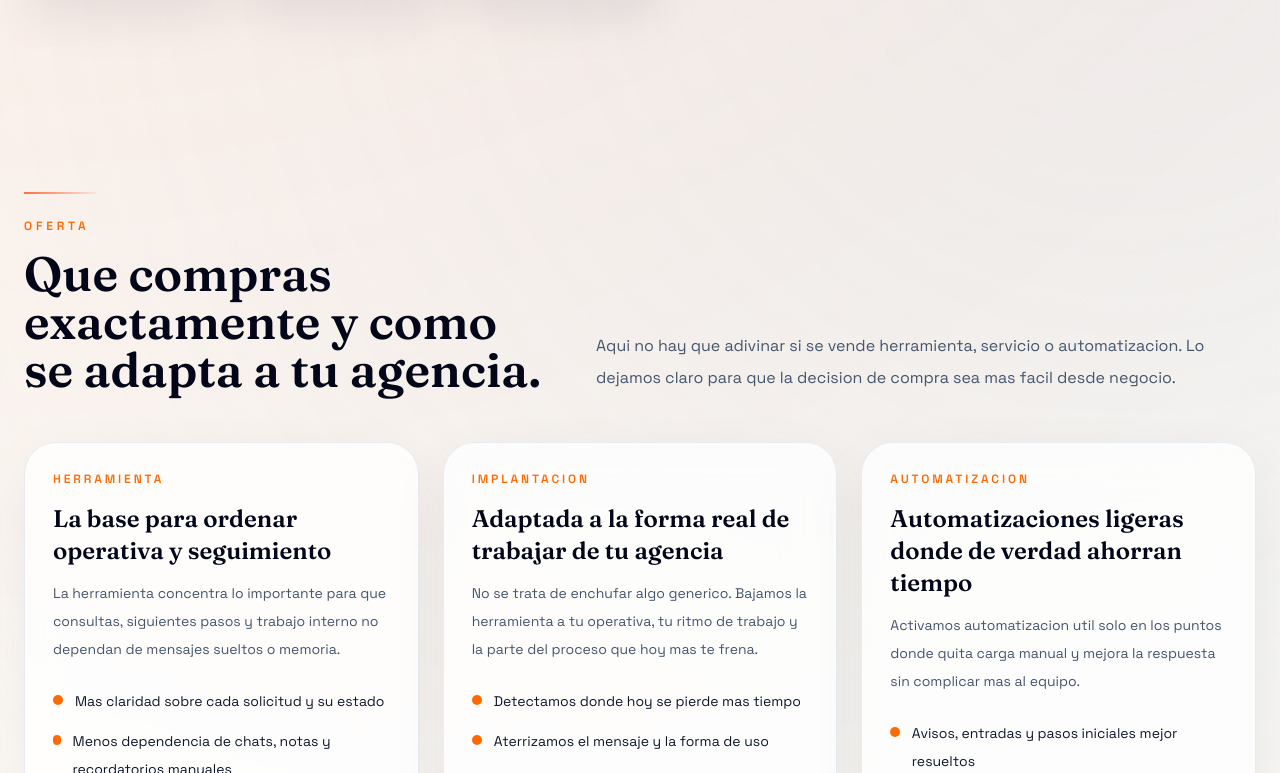
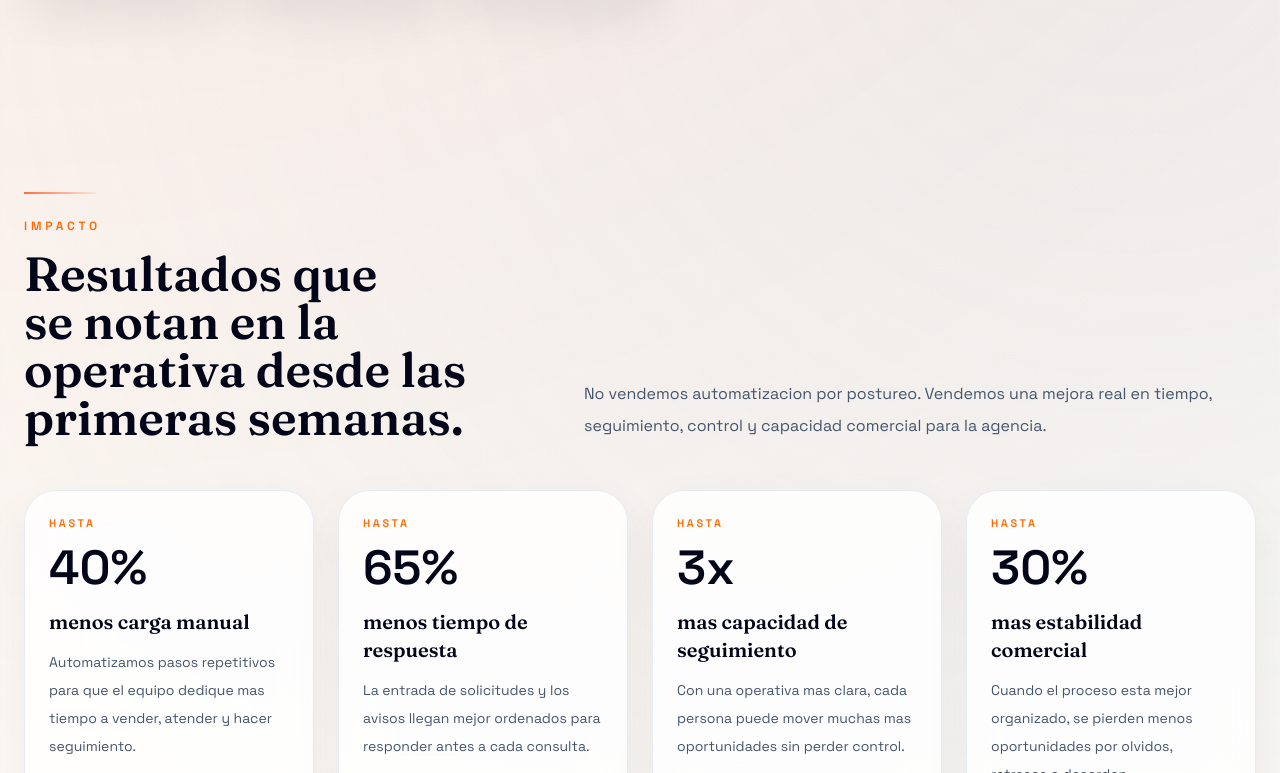
Before and after one commit to msegalal/automatizacionesMSL, a Next.js app: page / in a window 1280 px wide. Shown: the part 1207-1980 px from the top of the page. Built offline with nearby package versions, Linux system fonts and the light colour scheme; no server answers.

Commit message:
refactor: move impact metrics above fold

```diff
--- a/src/app/page.tsx
+++ b/src/app/page.tsx
@@ -13,10 +13,10 @@ export default function HomePage() {
     <>
       <main className="overflow-hidden">
         <Hero />
+        <ImpactStats />
         <Services />
         <TrustGrid />
         <ProductBlueprint />
-        <ImpactStats />
         <Process />
         <Faq />
         <ContactSection />
```
